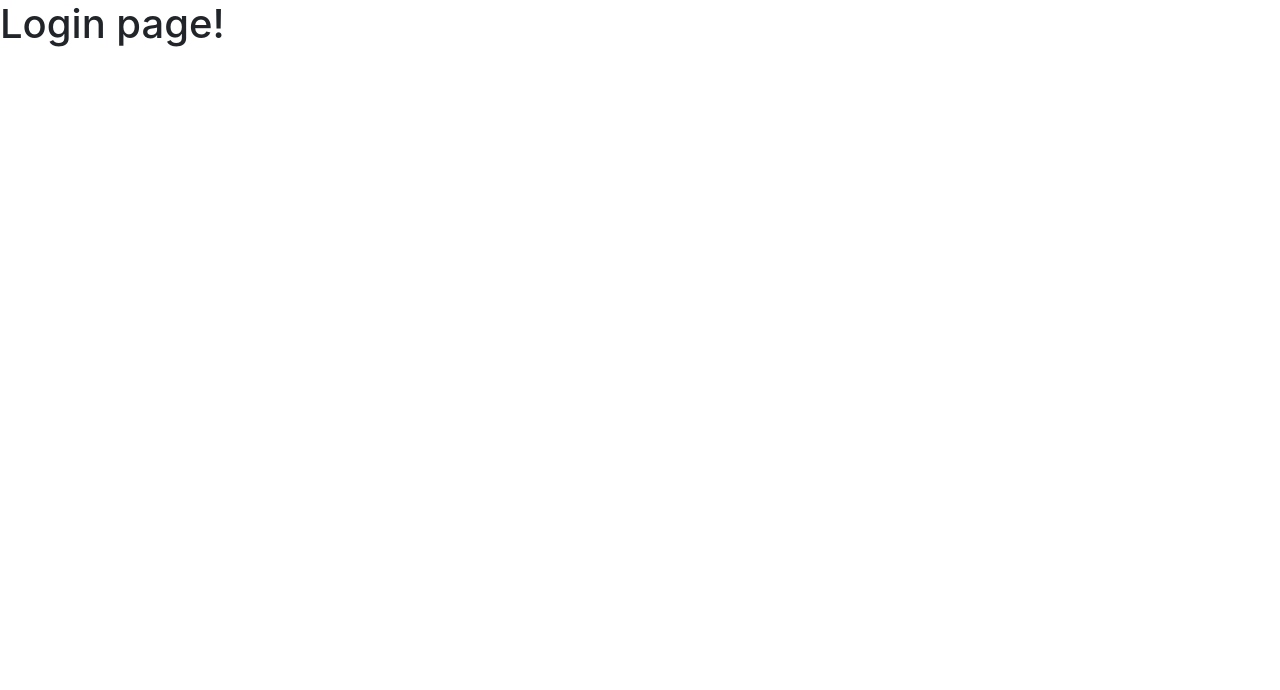
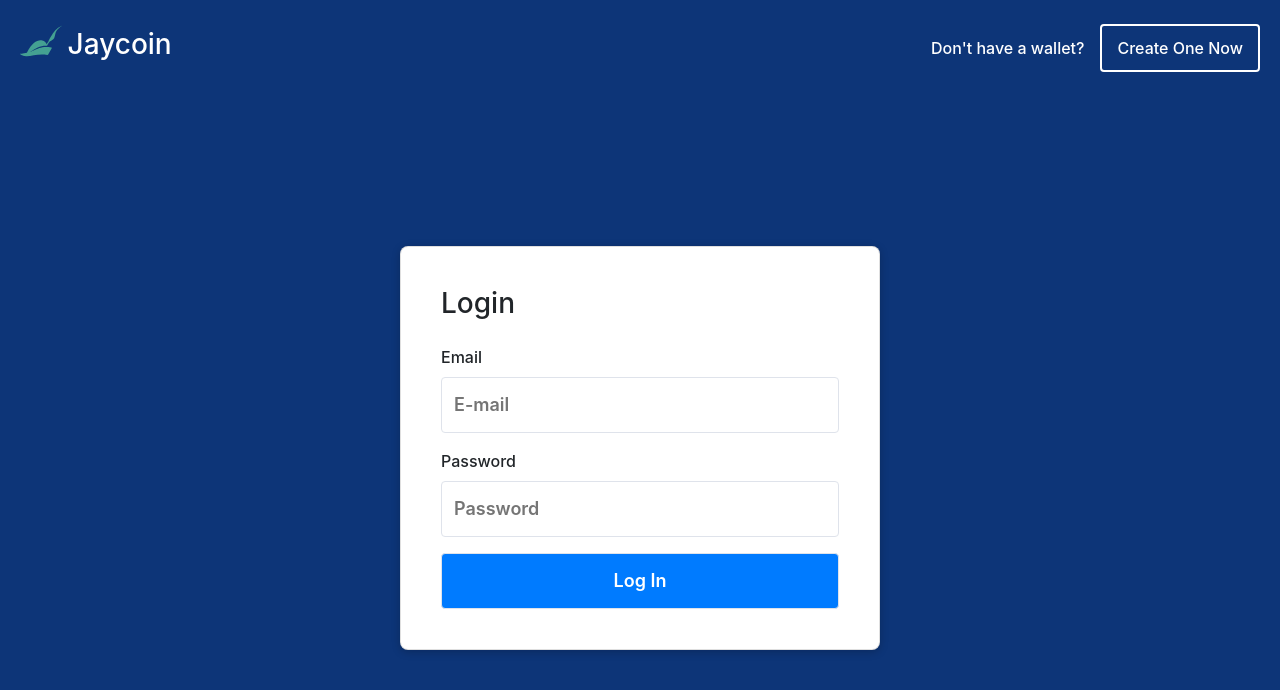
Before and after one commit to Toreckk/BlockChainJS, a React (Create React App) app in the folder client/: page /login in a window 1280 px wide. Shown: the top 690 px of the page. Built offline with nearby package versions, Linux system fonts and the light colour scheme.

Commit message:
Updated login page

```diff
--- a/client/src/components/auth/Login.js
+++ b/client/src/components/auth/Login.js
@@ -1,9 +1,79 @@
-import React from "react";
+import React, { useState } from "react";
+import { Link } from "react-router-dom";
+import { FaPiedPiperHat } from "react-icons/fa";
+import { Card } from "reactstrap";
 
 const Login = () => {
+  const [formData, setFormData] = useState({
+    email: "",
+    password: ""
+  });
+
+  const { email, password } = formData;
+
+  const onChange = e =>
+    setFormData({ ...formData, [e.target.name]: e.target.value });
+
+  const onSubmit = e => {
+    e.preventDefault();
+    console.log(formData);
+  };
+
   return (
     <div>
-      <h1>Login page!</h1>
+      <div className="registerPage">
+        <div className="autheader d-fex">
+          <Link className="logoName registerBtns" to="/">
+            <FaPiedPiperHat className="JaycoinIcon" size="1.5em" />
+            Jaycoin
+          </Link>
+          <div className="d-flex flex-row align-items-center">
+            <p className="mt-3">Don't have a wallet?</p>
+            <Link
+              to="/register"
+              className="registerBtns registerToLoginbtn ml-3 "
+            >
+              Create One Now
+            </Link>
+          </div>
+        </div>
+        <div className="registerform">
+          <Card className="authCard">
+            <h3 className="pb-3">Login</h3>
+            <form onSubmit={e => onSubmit(e)}>
+              <div className="d-flex flex-column mb-3">
+                <label>Email</label>
+                <input
+                  type="email"
+                  value={email}
+                  name="email"
+                  placeholder="E-mail"
+                  onChange={e => onChange(e)}
+                  required
+                />
+              </div>
+              <div className="d-flex flex-column mb-3">
+                <label>Password</label>
+                <input
+                  type="password"
+                  value={password}
+                  name="password"
+                  placeholder="Password"
+                  onChange={e => onChange(e)}
+                  required
+                />
+              </div>
+
+              <input
+                type="submit"
+                className="btn btn-primary"
+                value="Log In"
+                block
+              />
+            </form>
+          </Card>
+        </div>
+      </div>
     </div>
   );
 };
--- a/client/src/components/auth/Register.js
+++ b/client/src/components/auth/Register.js
@@ -1,8 +1,7 @@
 import React, { useState } from "react";
 import { Link } from "react-router-dom";
 import { FaPiedPiperHat } from "react-icons/fa";
-import { Card, Button, Form, FormGroup, Label, Imput } from "reactstrap";
-import axios from "axios";
+import { Card } from "reactstrap";
 
 const Register = () => {
   const [formData, setFormData] = useState({
```
